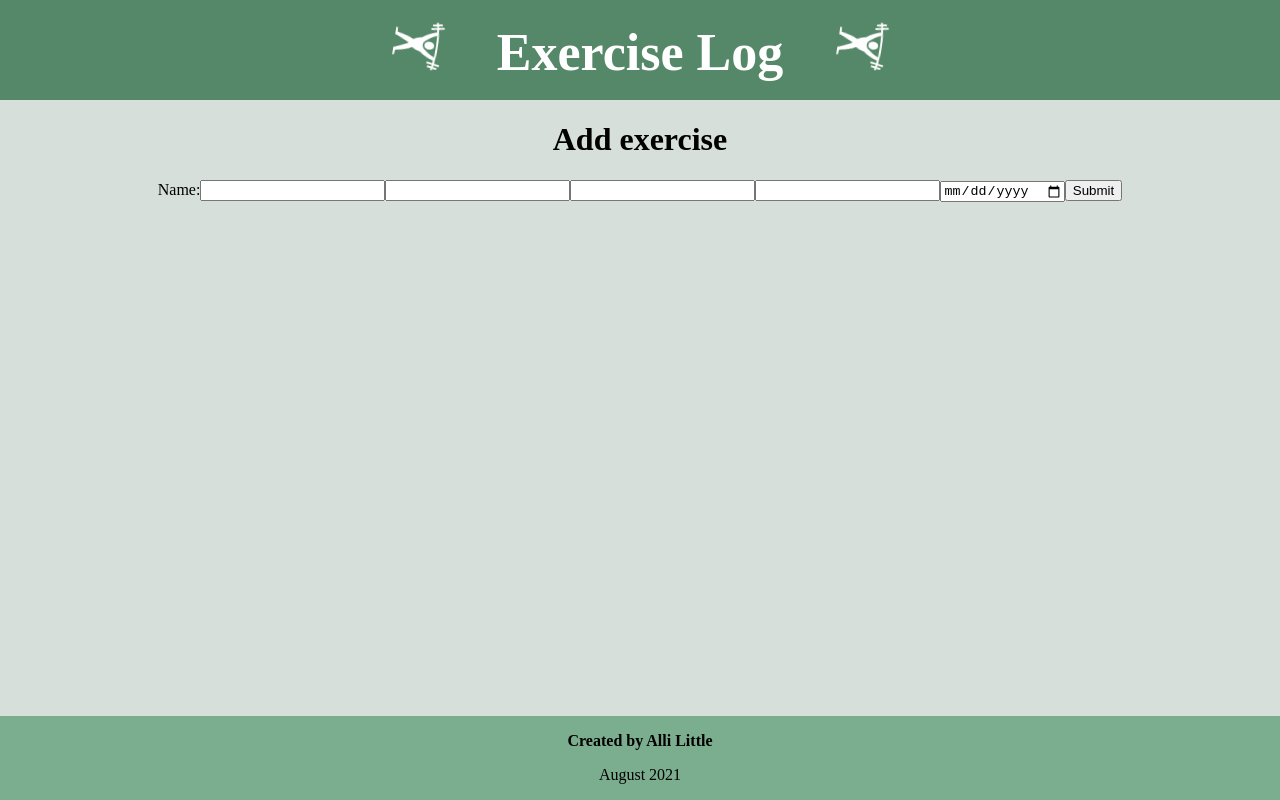
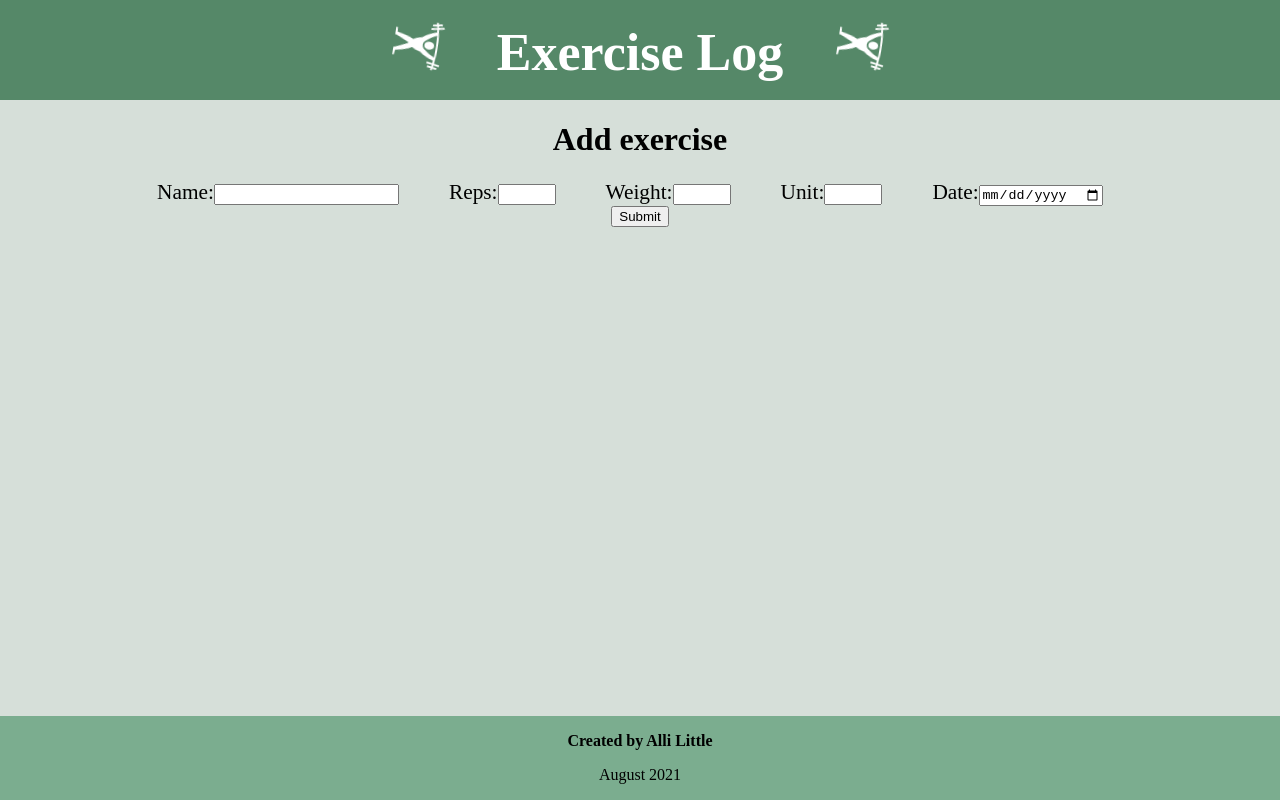
Before and after one commit to allisonglittle/exercise-tracker, a React (Create React App) app in the folder exercise-ui/: page /new-exercise in a window 1280 px wide. Built offline with nearby package versions, Linux system fonts and the light colour scheme.

Commit message:
Updated style of create exercise pages

```diff
--- a/exercise-ui/src/App.css
+++ b/exercise-ui/src/App.css
@@ -69,9 +69,15 @@ td {
   color: #61dafb;
 }
 
-.field .text{
-  display:block;
-  width:60px;
-  font-size:20px;
-  margin:7px 10px 3px 3px;
+.inputLabel {
+  width: 80px;
+  font-size:16pt;
+  text-align: left;
+  margin: 15px;
+  padding-right: 20px;
 }
+
+.numericInput {
+  margin: auto;
+  width: 50px;
+}
--- a/exercise-ui/src/pages/CreateExercisePage.js
+++ b/exercise-ui/src/pages/CreateExercisePage.js
@@ -31,26 +31,23 @@ function CreateExercisePage() {
     return (
         <div>
             <h1>Add exercise</h1>
-
-            <label>Name:
-                <input type="text" value={name} onChange={e => setName(e.target.value)} />
-            </label>
-            <input
-                type="number"
-                value={reps}
-                onChange={e => setReps(e.target.value)} />
-            <input
-                type="number"
-                value={weight}
-                onChange={e => setWeight(e.target.value)} />
-            <input
-                type="text"
-                value={unit}
-                onChange={e => setUnit(e.target.value)} />
-            <input
-                type="date"
-                value={date}
-                onChange={e => setDate(e.target.value)} />
+            <div>
+                <label className="inputLabel">Name:
+                    <input className="textInput" type="text" value={name} onChange={e => setName(e.target.value)} />
+                </label>
+                <label className="inputLabel">Reps:
+                    <input className="numericInput" type="number" value={reps} onChange={e => setReps(e.target.value)} />
+                </label>
+                <label className="inputLabel">Weight:
+                    <input className="numericInput" type="number" value={weight} onChange={e => setWeight(e.target.value)} />
+                </label>
+                <label className="inputLabel">Unit:
+                    <input className="numericInput" type="text" value={unit} onChange={e => setUnit(e.target.value)} />
+                </label>
+                <label className="inputLabel">Date:
+                    <input type="date" value={date} onChange={e => setDate(e.target.value)} />
+                </label>
+            </div>
             <button
                 onClick={addExercise}
             >Submit</button>
```
